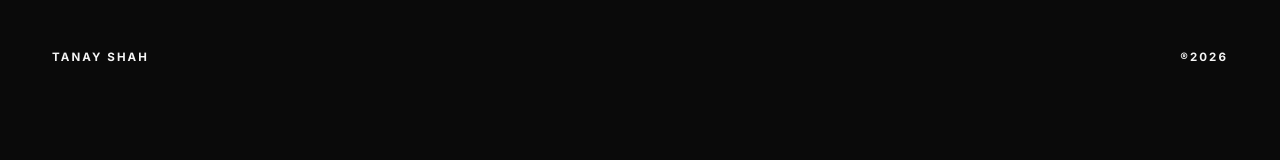
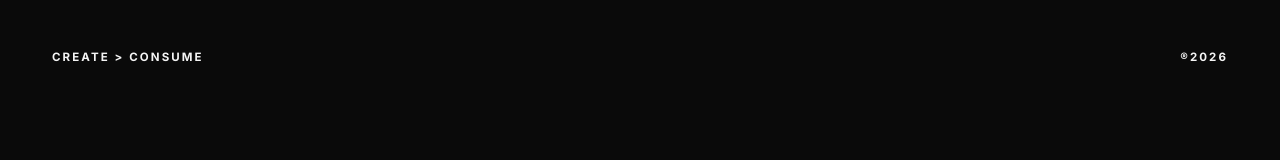
Before and after one commit to TDShah26/personal-website, a React (Vite) app: page / in a window 1280 px wide. Shown: the top 160 px of the page. Built offline with nearby package versions, Linux system fonts and the light colour scheme.

Commit message:
style: replace header name with CREATE > CONSUME

```diff
--- a/src/components/Hero.jsx
+++ b/src/components/Hero.jsx
@@ -263,7 +263,7 @@ export default function Hero() {
         animate={chromeTopAnimate}
         transition={chromeTransition}
       >
-        <span className="chrome-name">TANAY SHAH</span>
+        <span className="chrome-name">CREATE &gt; CONSUME</span>
         <span className="chrome-year">®2026</span>
       </motion.header>
 
```
